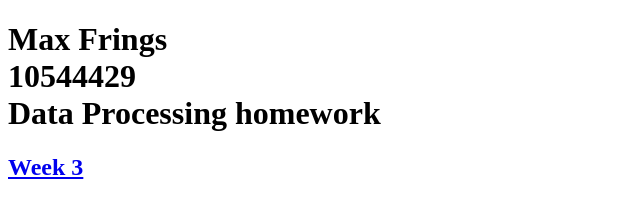
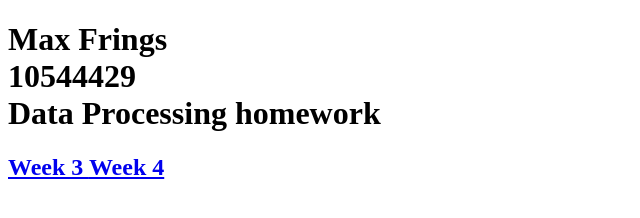
Before and after one commit to Vipea/DataProcessing, a plain HTML site: page index.html in a window 1280 px wide. Shown: the whole page, without its empty margins (0-640 px from the left). Drawn offline with Linux system fonts and the light colour scheme.

Commit message:
updated readme and index.html

```diff
--- a/index.html
+++ b/index.html
@@ -16,6 +16,7 @@
   </h1>
   <h2>
     <a href="Homework/Week_3/index.html"> Week 3 </a>
+    <a href="Homework/Week_4/index.html"> Week 4 </a>
   </h2>
 </body>
 </html>
```
Also changed, not shown: 1 other file.
